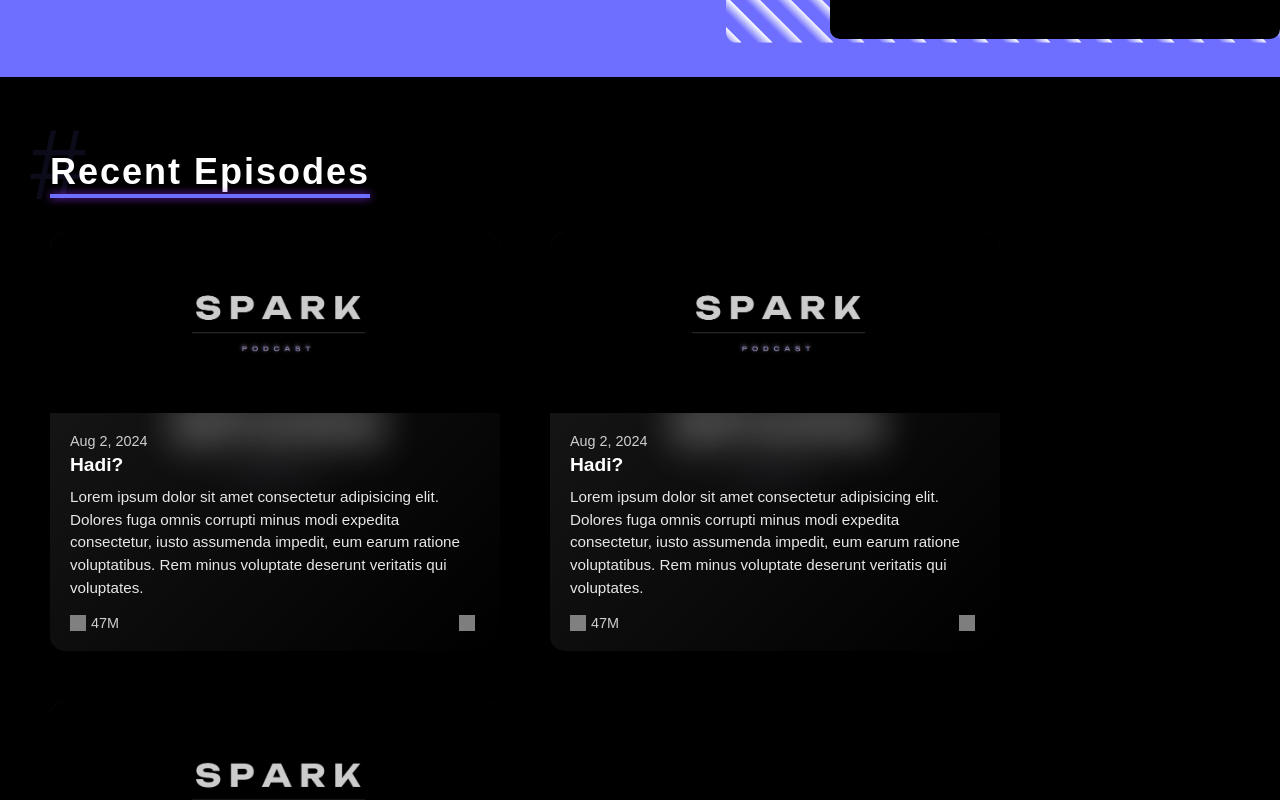
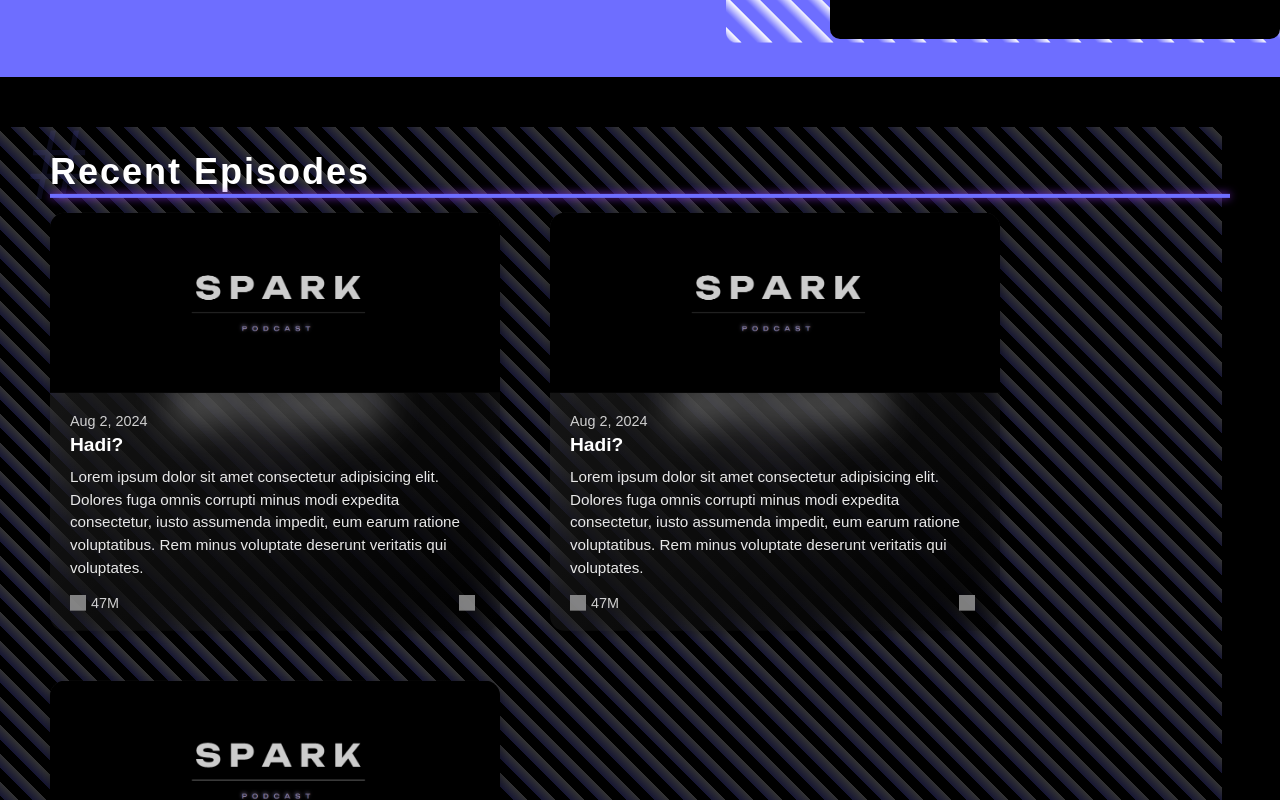
Before and after one commit to Themika/Sparked, a React (Create React App) app in the folder frontend/: page / in a window 1280 px wide. Shown: the part 1200-2000 px from the top of the page. Built offline with nearby package versions, Linux system fonts and the light colour scheme; grey boxes are pictures that could not be loaded.

Commit message:
chore: Update Home page with new sections and styles

```diff
--- a/frontend/package.json
+++ b/frontend/package.json
@@ -6,7 +6,6 @@
     "@testing-library/jest-dom": "^5.17.0",
     "@testing-library/react": "^13.4.0",
     "@testing-library/user-event": "^13.5.0",
-    "colorthief": "^2.4.0",
     "react": "^18.3.1",
     "react-dom": "^18.3.1",
     "react-router-dom": "^6.26.0",
--- a/frontend/src/Pages/Home.js
+++ b/frontend/src/Pages/Home.js
@@ -25,7 +25,7 @@ const scrollEffect = () => {
   );
 
   const cardElements = document.querySelectorAll(
-    ".long-card-container.left, .long-card-container.right"
+    ".long-card-container.left, .long-card-container.right, .recent-episodes"
   );
   cardElements.forEach((el) => {
     observer.observe(el);
@@ -37,7 +37,6 @@ const scrollEffect = () => {
     });
   };
 };
-
 const Home = () => {
   useEffect(() => {
     const cleanup = scrollEffect();
@@ -69,12 +68,15 @@ const Home = () => {
         />
       </div>
       <div className="recent-episodes">
-        <h1 className="recent-episodes-h1">Recent Episodes</h1>
-        <div className="recent-episodes-cards">
-          <Card />
-          <Card />
-          <Card />
+        <div className="recent-episodes-content">
+          <h1 className="recent-episodes-h1">Recent Episodes</h1>
+          <div className="recent-episodes-cards">
+            <Card />
+            <Card />
+            <Card />
+          </div>
         </div>
+        <div className="hash1"></div>
       </div>
       <div className="why-listen-area">
         <LongCard
@@ -85,8 +87,8 @@ const Home = () => {
       </div>
       <div className="hosts-area">
         <LongCard
-          title="Meet the Hosts"
-          text="Get to know Armaan Moom and Sagar Garg, the passionate hosts of SPARK Podcast. How they bring their unique perspectives and experiences to every episode, sparking insightful discussions and engaging with inspiring guests."
+          title="Join the Community"
+          text="Join a every growing community of like-minded individuals who are dedicated to making a difference, sharing experiences, and supporting each other’s aspirations. We are here to help you navigate your own journey with confidence."
           variant="right"
         />
       </div>
--- a/frontend/src/Styles/Home.css
+++ b/frontend/src/Styles/Home.css
@@ -129,13 +129,15 @@ html {
   margin: 0;
 }
 
-.about-area, .why-listen-area{
+.about-area,
+.why-listen-area {
   width: 100%;
   padding: 50px 20px;
   background-color: #6e6eff;
   color: #ffffff;
 }
-.hosts-area, .Join-the-community {
+.hosts-area,
+.Join-the-community {
   width: 100%;
   padding: 50px 20px;
   background-color: #000000;
@@ -144,16 +146,21 @@ html {
 .recent-episodes {
   display: flex;
   flex-direction: column;
-  align-items: flex-start; /* Aligns the h1 to the top left */
-  gap: 20px; /* Adds space between the h1 and the cards */
-  position: relative; /* For positioning the hash effect */
+  align-items: flex-start;
+  gap: 20px;
+  position: relative;
   margin: 50px;
+}
+
+.recent-episodes-content {
+  animation: slideInFromRight 1s ease-out forwards;
+  animation: bob 2s infinite ease-in-out;
 }
 
 .recent-episodes-cards {
   display: flex;
-  flex-wrap: wrap; /* Allows wrapping to the next line if there are too many items */
-  gap: 50px; /* Adds space between the items */
+  flex-wrap: wrap;
+  gap: 50px;
 }
 
 .recent-episodes-h1 {
@@ -161,7 +168,7 @@ html {
   font-weight: bold;
   margin-bottom: 20px;
   letter-spacing: 2px;
-  color: #fff; /* Text color white */
+  color: #fff;
   position: relative;
 }
 
@@ -170,7 +177,7 @@ html {
   display: block;
   width: 100%;
   height: 4px;
-  background-color: #6e6eff; /* Purple underline */
+  background-color: #6e6eff;
   position: absolute;
   bottom: -5px;
   left: 0;
@@ -183,12 +190,31 @@ html {
   top: -20px;
   left: -20px;
   font-size: 100px;
-  color: rgba(110, 110, 255, 0.1); /* Light purple hash */
+  color: rgba(110, 110, 255, 0.1);
   z-index: -1;
 }
 
+.recent-episodes.visible .recent-episodes-content {
+  animation: bob 2s infinite ease-in-out;
+}
 
-
+.recent-episodes .hash1 {
+  content: "";
+  position: absolute;
+  width: 110vw;
+  height: 105%;
+  background: repeating-linear-gradient(
+    45deg,
+    var(--purple),
+    #ffffff 10px,
+    transparent 10px,
+    transparent 20px
+  );
+  z-index: -10;
+  border-radius: 10px;
+  opacity: 0.2;
+  left: -20%;
+}
 /* Animations */
 
 @keyframes fadeIn {
@@ -243,3 +269,13 @@ html {
     transform: translateY(0);
   }
 }
+
+@keyframes bob {
+  0%,
+  100% {
+    transform: translateY(0);
+  }
+  50% {
+    transform: translateY(-10px);
+  }
+}
```
Also changed, not shown: 1 other file (tests, documents, lock files or other folders).
